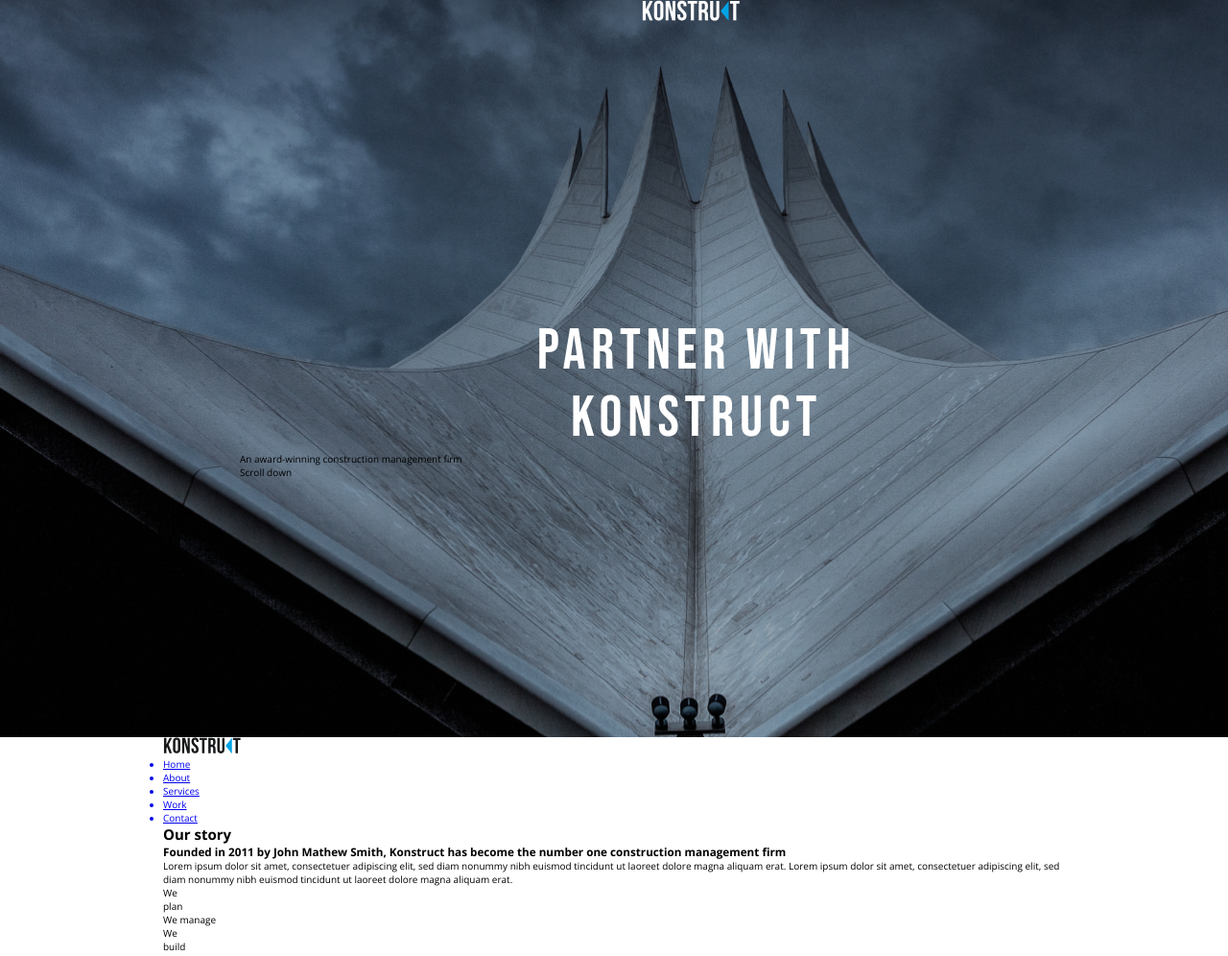
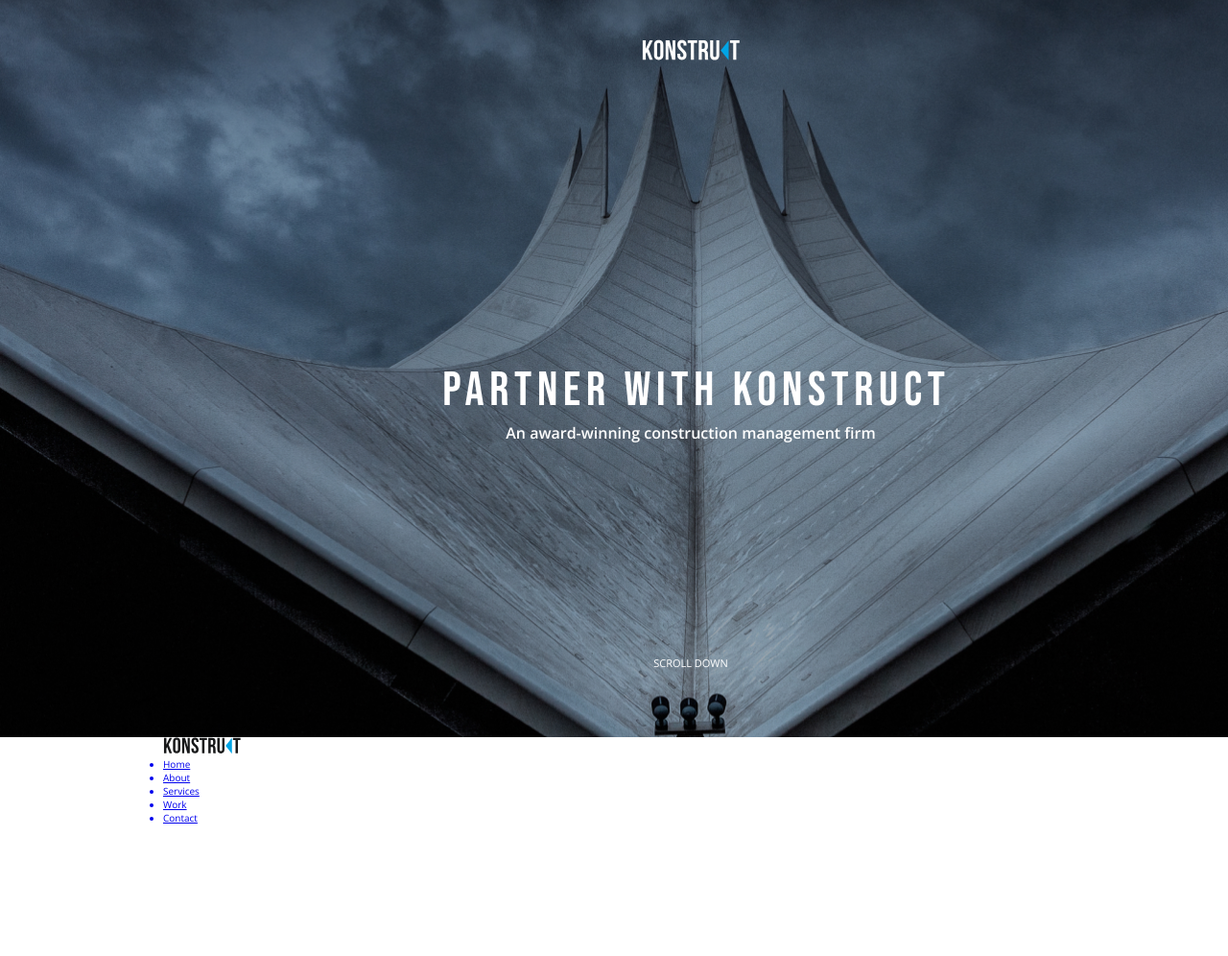
Before and after one commit to TanyaSeagull/Konstruct, a website: page index.html in a window 1280 px wide. Shown: the top 996 px of the page at 96% size. Drawn offline with nearby package versions, Linux system fonts and the light colour scheme.

Commit message:
Header p.3

```diff
--- a/index.html
+++ b/index.html
@@ -16,7 +16,9 @@
                 <img src="img/logo_white.svg" alt="logo" class="header__logo">
                 <h1 class="header__h1">PARTNER WITH KONSTRUCT</h1>
                 <p class="header__p header__p--bold">An award-winning construction management firm</p>
-                <p class="header__p header__p--light">Scroll down</p>
+                <a href="#scroll-down" class="header__link">
+                    <p class="header__link-text">Scroll down</p>
+                </a>
             </div>
         </header>
         <section class="navbar">
--- a/sass/_header.scss
+++ b/sass/_header.scss
@@ -6,6 +6,8 @@
     width: 1440px;
     height: 768px;
     margin: 0 auto;
+    padding-bottom: 71px;
+    padding-top: 41px;
 
     &__logo {
         display: block;
@@ -13,14 +15,13 @@
         height: 23px;
         margin: 0 auto;
         margin-bottom: 308px;
-
     }
 
     &__h1 {
         color: $color-primary;
         font-family: 'Bebas Neue';
         font-weight: 400;
-        font-size: 60px;
+        font-size: 50px;
         line-height: 70px;
         text-align: center;
         letter-spacing: 5.70937px;
@@ -28,12 +29,31 @@
         margin: 0 173px 0 185px;
     }
 
+    &__p--bold {
+        color: $color-primary;
+        text-align: center;
+        font-size: 16px;
+        line-height: 19px;
+        font-weight: 600;
+        margin: 0 auto 223px;
+    }
+
+    &__link {
+        text-decoration: none;
+        text-transform: uppercase;
+    }
+
+    &__link-text {
+        color: $color-primary;
+        text-align: center;
+        font-size: 11px;
+        line-height: 13px;
+        padding-bottom: 72px;
+    }
 }
 
 .container {
-    max-width: 940px;
-    max-height: 768px;
+    width: 940px;
+    height: 658px;
     margin: 0 auto;
-
-
 }
```
Also changed, not shown: css/style.css.
